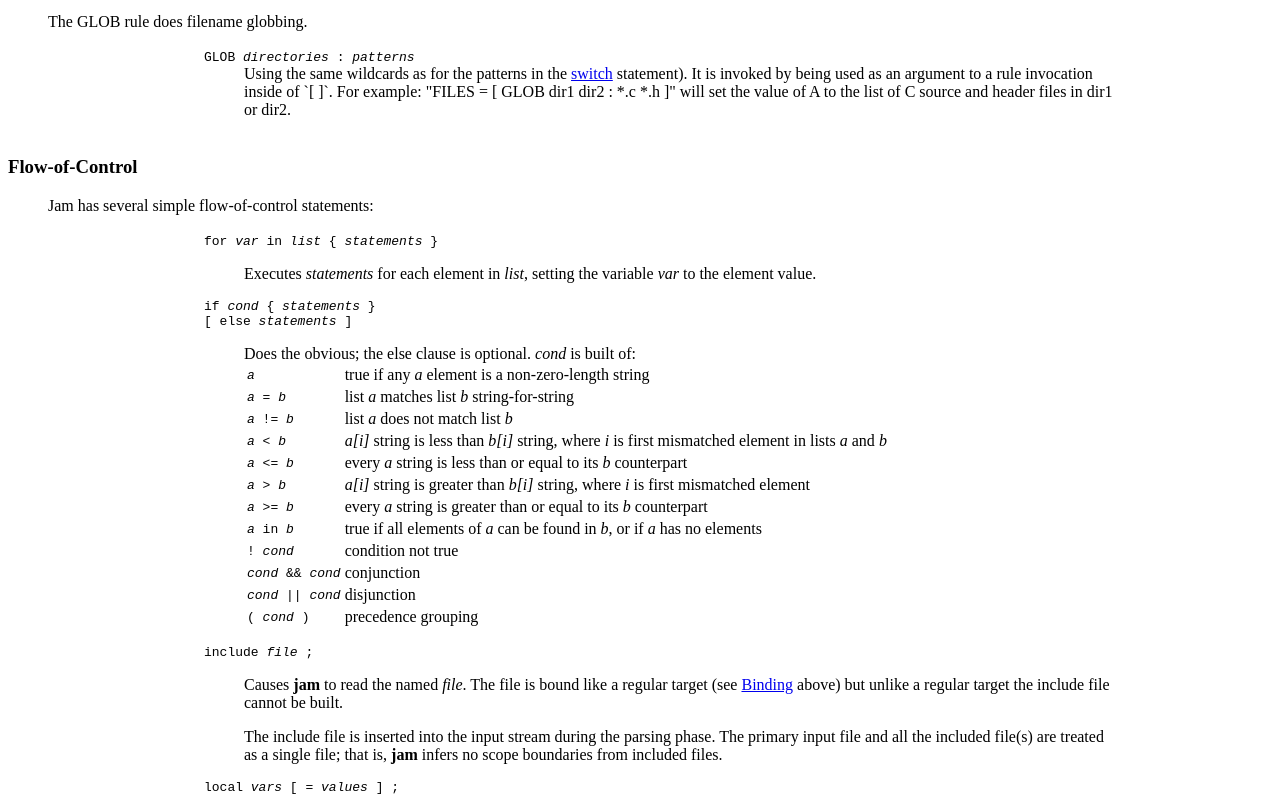
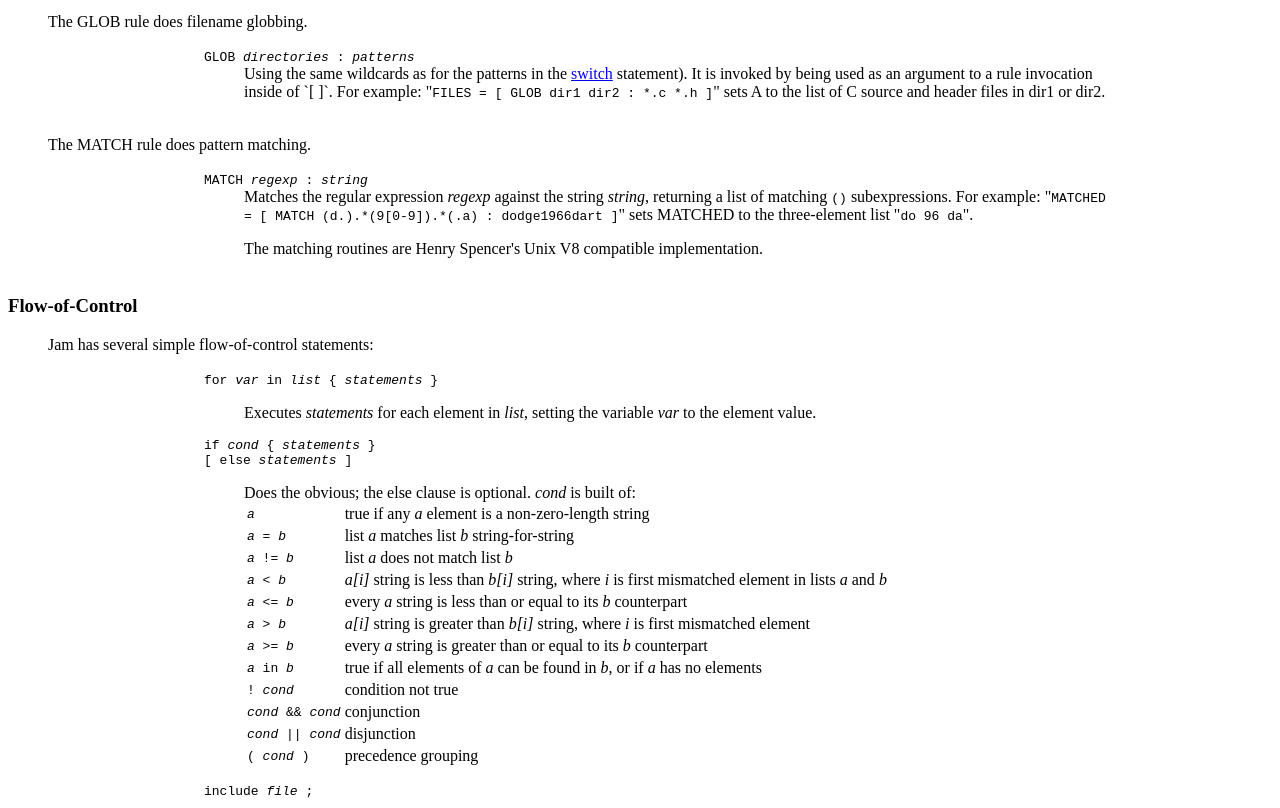
Before and after one commit to CrimsonSands/TestP4Import, a plain HTML site: page src/Jam.html in a window 1280 px wide. Shown: the part 5088-5896 px from the top of the page. Drawn offline with Linux system fonts and the light colour scheme.

Commit message:
Document the new builtin MATCH rule which was added in change 1498.
[git-p4: depot-paths = "//guest/perforce_software/jam/": change = 1530]

```diff
--- a/src/Jam.html
+++ b/src/Jam.html
@@ -607,9 +607,32 @@ jam [ -a ] [ -n ] [ -v ] [ -q ]
 	<DD>  Using the same wildcards as for the patterns in the
         <A HREF="#switch">switch</A> statement).
         It is invoked by being used as an argument to a rule invocation
-        inside of `[ ]`. For example: "FILES = [ GLOB dir1 dir2 : *.c *.h ]"
-        will set the value of A to the list of C source and header files in
+        inside of `[ ]`. For example: "<TT>FILES = [ GLOB dir1 dir2 : *.c *.h ]</TT>"
+        sets A to the list of C source and header files in
         dir1 or dir2.
+
+	</DL></TABLE>
+
+	<P>
+
+	The MATCH rule does pattern matching.
+
+	<P><TABLE WIDTH=75% ALIGN=CENTER><TR><TD><DL>
+
+	<P><DT><CODE>
+	MATCH <i>regexp</I> : <I>string</I>
+	</CODE>
+
+	<DD>  Matches the regular expression <I>regexp</I> against the string
+        <I>string</I>, returning a list of matching <tt>()</tt>
+        subexpressions. For example:
+	"<TT>MATCHED = [ MATCH (d.).*(9[0-9]).*(.a) : dodge1966dart ]</TT>"
+        sets MATCHED to the three-element list "<TT>do 96 da</TT>".
+
+	<P>
+
+	 The matching routines are Henry Spencer's Unix V8
+	compatible implementation.
 
 	</DL></TABLE>
 
```
